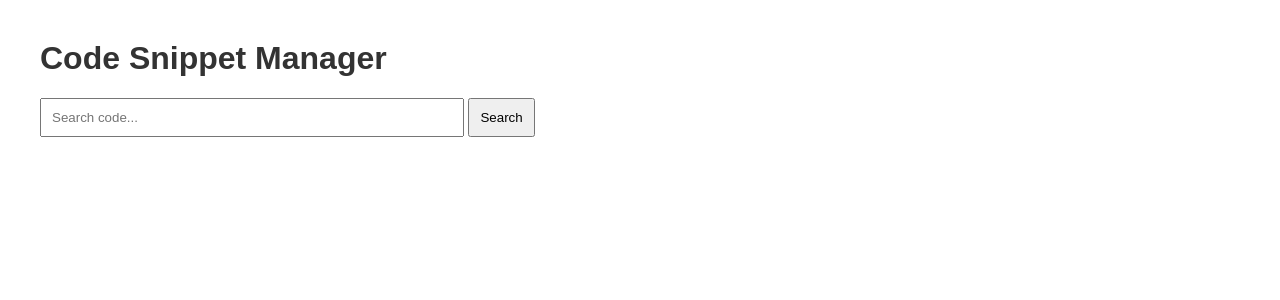
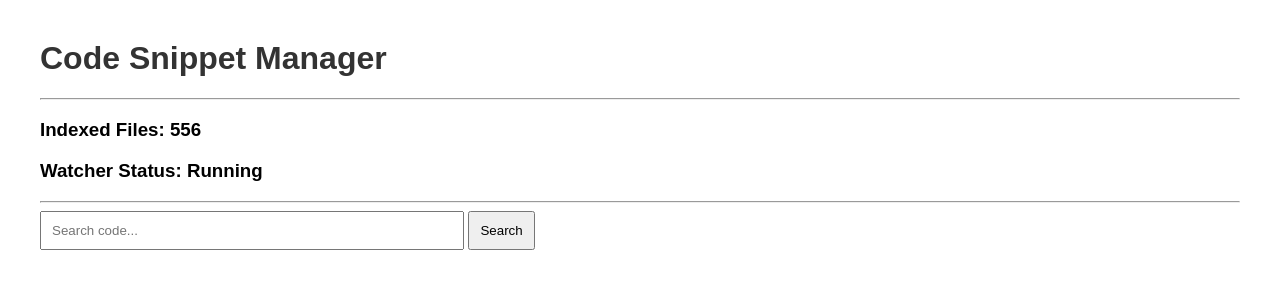
Before and after one commit to Shriyans406/Snippet-Manager, a Flask app: page / in a window 1280 px wide. Shown: the top 300 px of the page. Run offline with Flask 3, Linux system fonts and the light colour scheme; data comes from the database, SQL or seed files in the repository.

Commit message:
Phase 9A started

```diff
--- /dev/null
+++ b/dashboard/status.py
@@ -0,0 +1,39 @@
+import sqlite3
+
+from pathlib import Path
+
+
+PROJECT_ROOT = (
+    Path(__file__)
+    .resolve()
+    .parent
+    .parent
+)
+
+DATABASE_FILE = (
+    PROJECT_ROOT
+    / "database"
+    / "snippets.db"
+)
+
+
+def get_total_files():
+
+    connection = sqlite3.connect(
+        DATABASE_FILE
+    )
+
+    cursor = connection.cursor()
+
+    cursor.execute(
+        """
+        SELECT COUNT(*)
+        FROM files
+        """
+    )
+
+    total = cursor.fetchone()[0]
+
+    connection.close()
+
+    return total
--- a/webui/app.py
+++ b/webui/app.py
@@ -1,6 +1,11 @@
 from flask import Flask
 from flask import render_template
 from flask import request
+
+
+from dashboard.status import (
+    get_total_files
+)
 
 import sqlite3
 from pathlib import Path
@@ -92,8 +97,9 @@ def get_file_by_id(file_id):
 def home():
 
     return render_template(
-        "index.html"
-    )
+    "index.html",
+    total_files=get_total_files()
+)
 
 
 @app.route("/search")
--- a/webui/templates/index.html
+++ b/webui/templates/index.html
@@ -7,10 +7,7 @@
         Snippet Manager
     </title>
 
-    <link
-        rel="stylesheet"
-        href="{{ url_for('static', filename='style.css') }}"
-    >
+    <link rel="stylesheet" href="{{ url_for('static', filename='style.css') }}">
 
 </head>
 
@@ -20,16 +17,27 @@
         Code Snippet Manager
     </h1>
 
-    <form
-        action="/search"
-        method="get"
-    >
+    <hr>
 
-        <input
-            type="text"
-            name="q"
-            placeholder="Search code..."
-        >
+    <h3>
+
+        Indexed Files:
+        {{ total_files }}
+
+    </h3>
+
+    <h3 id="watcher-status">
+
+        Watcher Status:
+        Running
+
+    </h3>
+
+    <hr>
+
+    <form action="/search" method="get">
+
+        <input type="text" name="q" placeholder="Search code...">
 
         <button type="submit">
             Search
```
